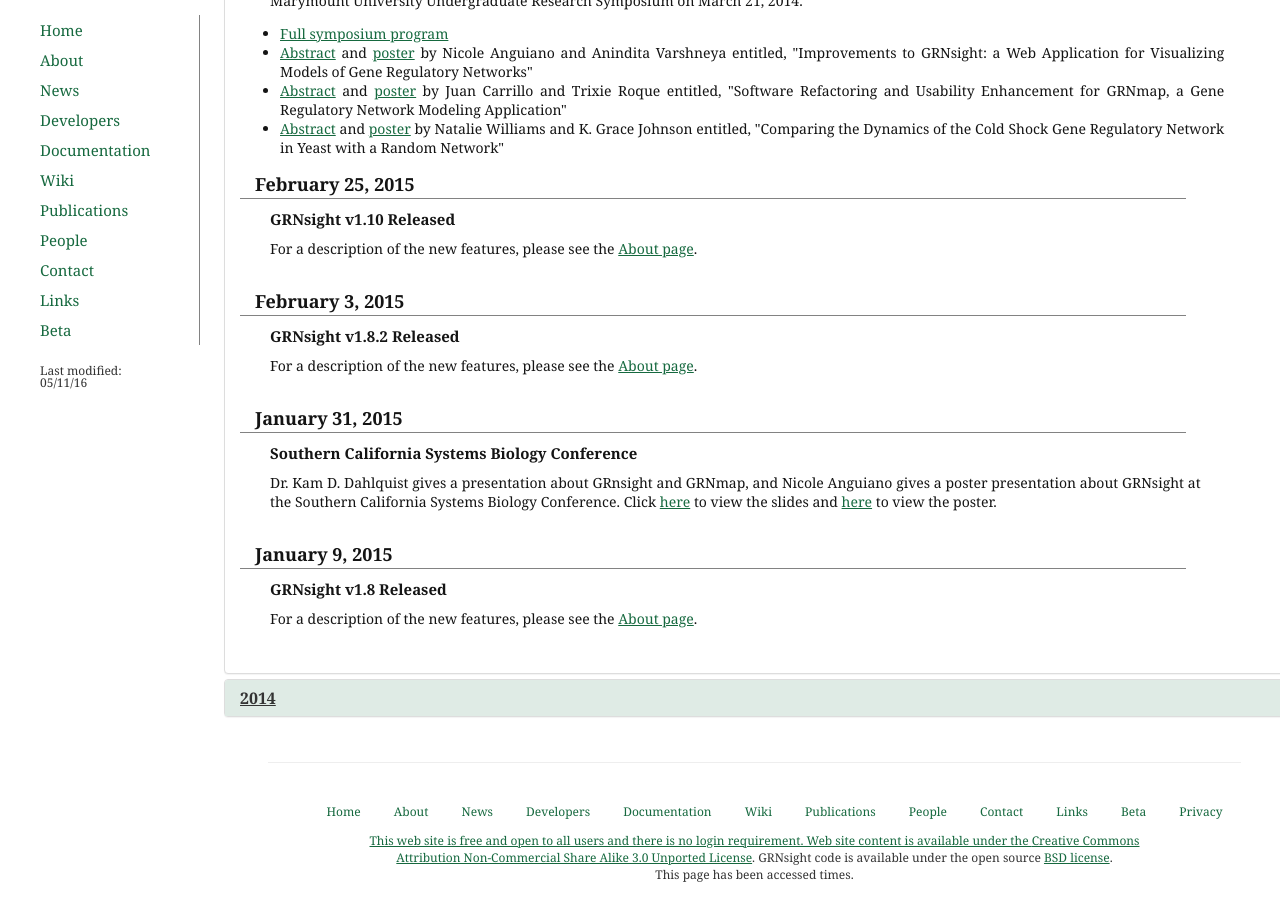
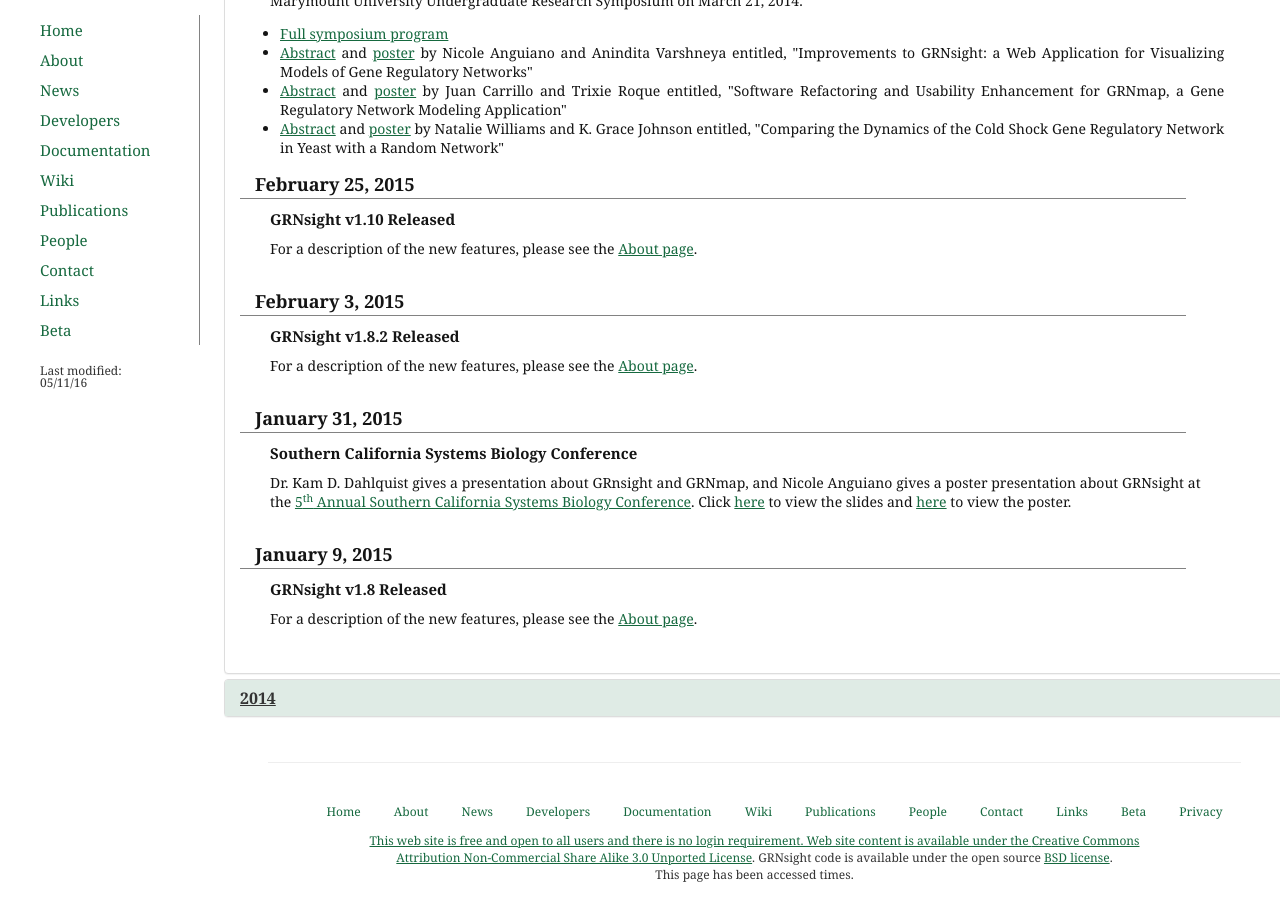
Before and after one commit to dondi/GRNsight, a Jekyll site: the page built from news.html, in a window 1280 px wide and 900 px high, scrolled down 1655 px. Built offline with Jekyll 4.4.1, drawn with Linux system fonts in a browser that asks for light colours; nearby versions of some CDN libraries.

Commit message:
link to SoCal Systems Biology Conference added

```diff
--- a/news.html
+++ b/news.html
@@ -88,7 +88,7 @@ modified: 05/11/16
 
                                 <p class="newsDate">January 31, 2015</p>
                                 <p class="newsHeader">Southern California Systems Biology Conference</p>
-                                <p class="newsInfo">Dr. Kam D. Dahlquist gives a presentation about GRnsight and GRNmap, and Nicole Anguiano gives a poster presentation about GRNsight at the Southern California Systems Biology Conference. Click <a href="http://www.slideshare.net/GRNsight/dahlquist-so-calsysbio20140131">here</a> to view the slides and <a href="http://www.slideshare.net/GRNsight/anguiano-varshneya-sccurposter20141122">here</a> to view the poster.</p>
+                                <p class="newsInfo">Dr. Kam D. Dahlquist gives a presentation about GRnsight and GRNmap, and Nicole Anguiano gives a poster presentation about GRNsight at the <a href="http://ccbs.uci.edu/scsb2015home">5<sup>th</sup> Annual Southern California Systems Biology Conference</a>. Click <a href="http://www.slideshare.net/GRNsight/dahlquist-so-calsysbio20140131">here</a> to view the slides and <a href="http://www.slideshare.net/GRNsight/anguiano-varshneya-sccurposter20141122">here</a> to view the poster.</p>
 
                                 <p class="newsDate">January 9, 2015</p>
                                 <p class="newsHeader">GRNsight v1.8 Released</p>
```
